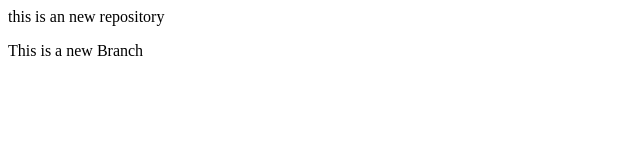
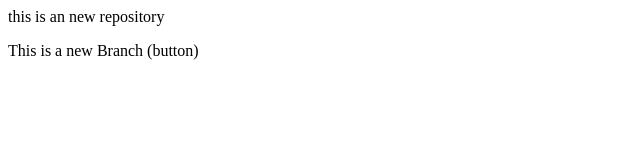
Before and after one commit to Yocode2005/Localrepository, a plain HTML site: page index.html in a window 1280 px wide. Shown: the full height of the page, 0-640 px from the left. Drawn offline with Linux system fonts and the light colour scheme.

```diff
--- a/index.html
+++ b/index.html
@@ -1,4 +1,4 @@
 <p>
     this is an new repository
 </p>
-<p> This is a new  Branch </p>
+<p> This is a new  Branch (button) </p>
```
